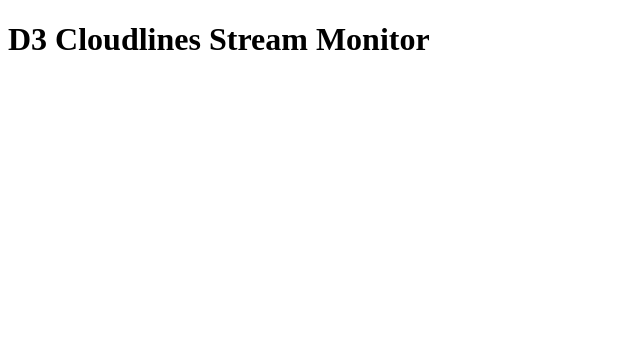
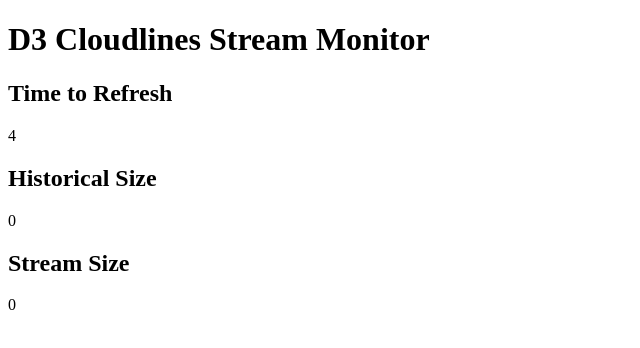
Before and after one commit to tvskart/cloudlines, a website: page public/index.html in a window 1280 px wide. Shown: the whole page, without its empty margins (0-640 px from the left). Drawn offline with nearby package versions, Linux system fonts and the light colour scheme; no server answers.

Commit message:
debug details priintedon screen for us developers

```diff
--- a/public/index.html
+++ b/public/index.html
@@ -4,6 +4,11 @@
 </head>
 <body>
     <h1>D3 Cloudlines Stream Monitor</h1>
+    <div id="debug">
+        <h2>Time to Refresh</h2><span id="debug_time_to_refresh">10</span>
+        <h2>Historical Size</h2><span id="debug_historical_size">0</span>
+        <h2>Stream Size</h2><span id="debug_stream_size">0</span>
+    </div>
     <script type="text/javascript">
 
     </script>
@@ -17,6 +22,7 @@
         if (err) window.alert('Data Invalid');
         historical_data = json;
         console.log('historical data size - ', historical_data.length);
+        d3.select('#debug_historical_size').text(historical_data.length);
     });
 
     function updateApp() {
@@ -26,8 +32,7 @@
             if (err) window.alert('stream stopped');
             stream_data = json;
             console.log('stream data size - ', stream_data.length);
-            //periodic recursion
-            setTimeout(updateApp, 10050);
+            d3.select('#debug_stream_size').text(stream_data.length);
         });
 
         //call render function
@@ -35,5 +40,14 @@
 
     //start
     updateApp();
+
+    function updateTimeToRefresh() {
+        var time_left = parseInt(d3.select('#debug_time_to_refresh').text());
+
+        d3.select('#debug_time_to_refresh').text((time_left > 0) ? time_left - 1: 10);
+        if (time_left == 1) updateApp();
+        setTimeout(updateTimeToRefresh, 1000);
+    }
+    updateTimeToRefresh();
 </script>
 </html>
```
